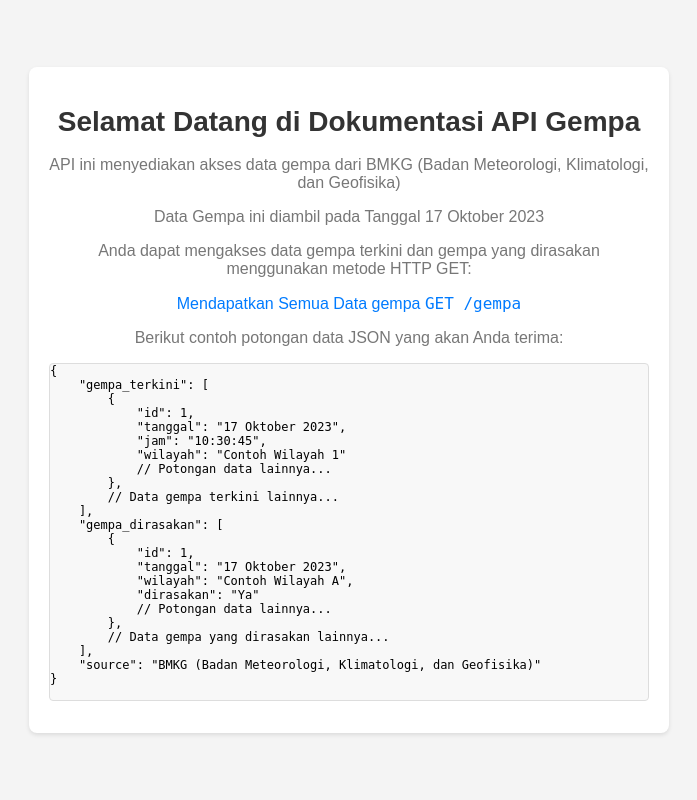
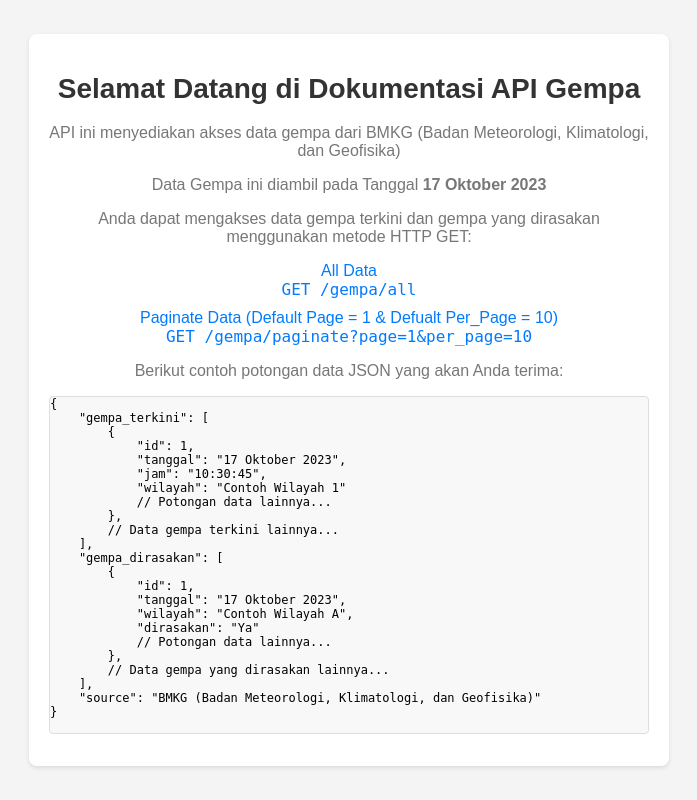
Before and after one commit to muhammadnuralim/api-gempa, a Flask app: page / in a window 1280 px wide. Shown: the whole page, without its empty margins (291-988 px from the left). Run offline with Flask 3, Linux system fonts and the light colour scheme.

Commit message:
fixing landing page

```diff
--- a/app/templates/index.html
+++ b/app/templates/index.html
@@ -62,10 +62,14 @@
     <div class="container">
         <h1>Selamat Datang di Dokumentasi API Gempa</h1>
         <p>API ini menyediakan akses data gempa dari BMKG (Badan Meteorologi, Klimatologi, dan Geofisika)</p>
-        <p>Data Gempa ini diambil pada Tanggal 17 Oktober 2023</p>
+        <p>Data Gempa ini diambil pada Tanggal <b>17 Oktober 2023</b></p>
         <p>Anda dapat mengakses data gempa terkini dan gempa yang dirasakan menggunakan metode HTTP GET:</p>
         <ul>
-            <li>Mendapatkan Semua Data gempa <code>GET /gempa</code></li>
+            <li>All Data <br><code>GET /gempa/all</code></li>
+            <li>Paginate Data (Default Page = 1 & Defualt Per_Page = 10)
+                <br>
+                <code>GET /gempa/paginate?page=1&per_page=10</code>
+            </li>
         </ul>
         <p>Berikut contoh potongan data JSON yang akan Anda terima:</p>
         <pre>
```
